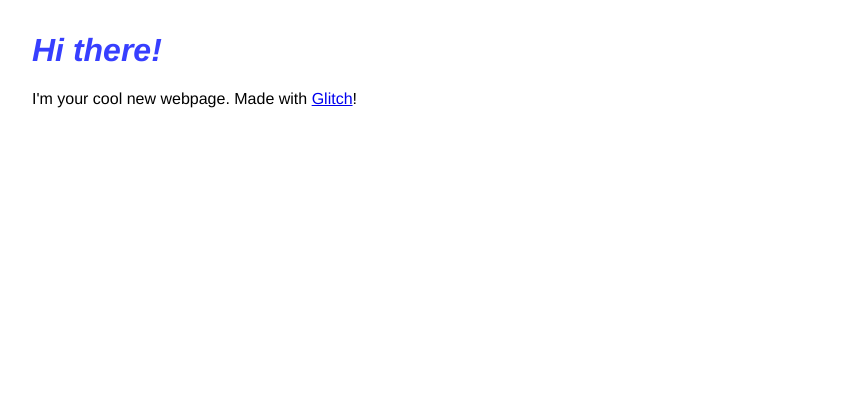
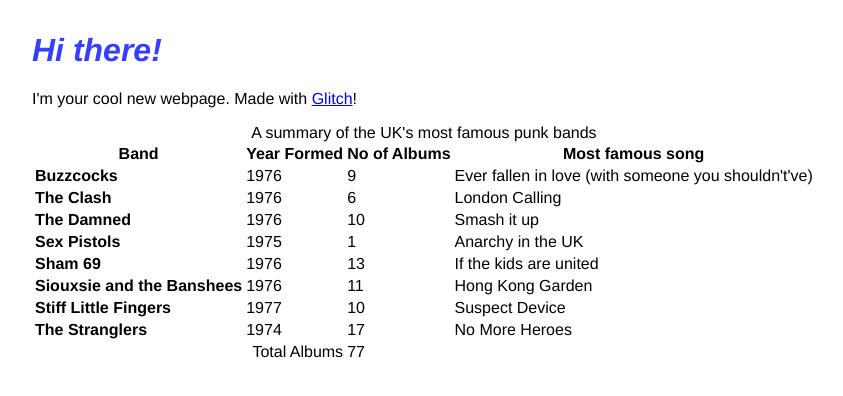
Before and after one commit to iseeteaj/semantic-html-challenge, a plain HTML site: page semantic-html-challenge-master/index.html in a window 1280 px wide. Shown: the whole page, without its empty margins (0-843 px from the left). Drawn offline with Linux system fonts and the light colour scheme.

Commit message:
Insert HTML table for UK punk bands
Added a table summarizing famous UK punk bands with details.

```diff
--- a/semantic-html-challenge-master/index.html
+++ b/semantic-html-challenge-master/index.html
@@ -6,12 +6,14 @@
     <meta http-equiv="X-UA-Compatible" content="IE=edge">
     <meta name="viewport" content="width=device-width, initial-scale=1">
 
+    <link href="https://fonts.googleapis.com/css?family=Rock+Salt" rel="stylesheet">
+
     <!-- import the webpage's stylesheet -->
     <link rel="stylesheet" href="/style.css">
 
   </head>
   <body>
-    <!--repalce this h1 and p content with your own html table -->
+    <!--replace this h1 and p content with your own html table -->
     <h1>Hi there!</h1>
 
     <p>
@@ -24,3 +26,46 @@
     <script src="https://button.glitch.me/button.js"></script>
   </body>
 </html>
+
+<htmL>
+  <head>
+  <link href="https://fonts.googleapis.com/css?family=Rock+Salt" rel="stylesheet">
+  </head>
+
+  <body>
+<table>
+
+  <caption>A summary of the UK's most famous punk bands</caption>
+
+    <thead>
+      <tr>
+        <th><b>Band</b></th>
+        <th><b>Year Formed</b></th>
+        <th><b>No of Albums</b></th>
+        <th><b>Most famous song</b></th>
+      </tr>
+    </thead>
+
+<tfoot>
+    <tr>
+      <td colspan="2" align="right">Total Albums</td>
+      <td colspan="2">77</td>
+    </tr>
+  </tfoot>
+
+  <tbody>
+  <tr><td><b>Buzzcocks</b></td><td>1976</td><td>9</td><td>Ever fallen in love (with someone you shouldn't've)</td></tr>
+  <tr><td><b>The Clash</b></td><td>1976</td><td>6</td><td>London Calling</td></tr>
+  <tr><td><b>The Damned</b></td><td>1976</td><td>10</td><td>Smash it up</td></tr>
+  <tr><td><b>Sex Pistols</b></td><td>1975</td><td>1</td><td>Anarchy in the UK</td></tr>
+  <tr><td><b>Sham 69</b></td><td>1976</td><td>13</td><td>If the kids are united</td></tr>
+  <tr><td><b>Siouxsie and the Banshees</b></td><td>1976</td><td>11</td><td>Hong Kong Garden</td></tr>
+  <tr><td><b>Stiff Little Fingers</b></td><td>1977</td><td>10</td><td>Suspect Device</td></tr>
+  <tr><td><b>The Stranglers</b></td><td>1974</td><td>17</td><td>No More Heroes</td></tr>
+</tbody>
+
+</table>
+
+  </body>
+
+  </html>
```
